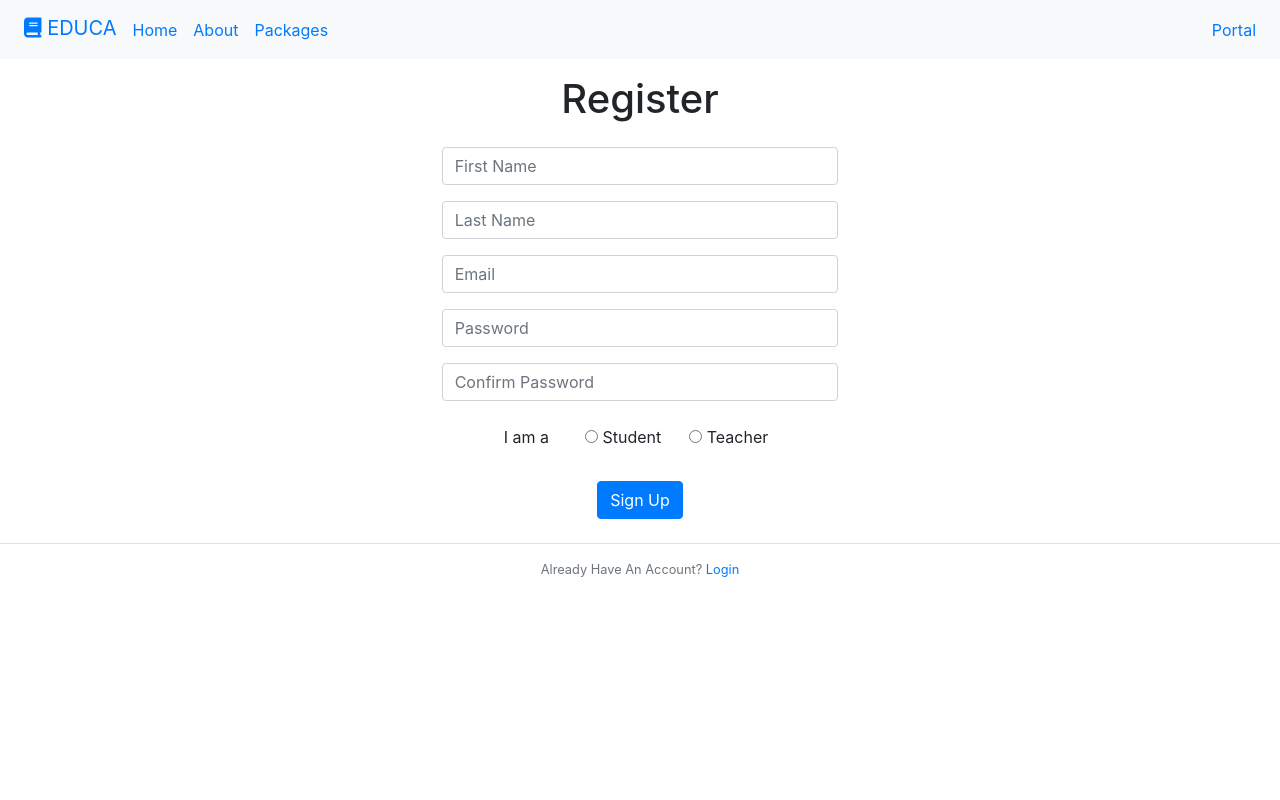
After one commit to javierpelayo/educa, a Flask app: page /register in a window 1280 px wide. The commit adds this page. Run offline with Flask 2, Linux system fonts and the light colour scheme; some libraries are stand-ins or nearby versions.

Commit message:
create form modules & register template

```diff
--- a/educa/forms.py
+++ b/educa/forms.py
@@ -1,2 +1,32 @@
-from wtforms import (Form, StringField, TextAreaField,
-                    PasswordField, validators)
+from flask_wtf import FlaskForm
+from wtforms import (StringField, PasswordField,
+                    SubmitField, BooleanField,
+                    RadioField)
+from wtforms.validators import DataRequired, Length, Email, EqualTo
+
+class RegistrationForm(FlaskForm):
+    first_name = StringField('First Name',
+                        validators=[DataRequired(),
+                        Length(min=1, max=20)])
+    last_name = StringField('Last Name',
+                        validators=[DataRequired(),
+                        Length(min=1, max=20)])
+    email = StringField('Email',
+                        validators=[DataRequired(),
+                        Email()])
+    password = PasswordField('Password',
+                            validators=[DataRequired()])
+    confirm_password = PasswordField('Confirm Password',
+                            validators=[DataRequired(),
+                            EqualTo('password')])
+    profession = RadioField('I am a', choices=[('Student', 'Student'), ('Teacher', 'Teacher')])
+    submit = SubmitField('Sign Up')
+
+class LoginForm(FlaskForm):
+    email = StringField('Email',
+                        validators=[DataRequired(),
+                        Email()])
+    password = PasswordField('Password',
+                            validators=[DataRequired()])
+    remember = BooleanField('Remember Me')
+    submit = SubmitField('Login')
--- a/educa/models.py
+++ b/educa/models.py
@@ -0,0 +1,3 @@
+from datetime import datetime
+from educa import db, login_manager
+from flask_login import UserMixin
--- a/educa/routes.py
+++ b/educa/routes.py
@@ -1,11 +1,14 @@
 from flask import (render_template,request,
                     redirect, url_for,
-                    session, logging)
+                    session, logging, current_app)
 from . import app, bcrypt
+from educa.filters import autoversion
+from educa.forms import RegistrationForm, LoginForm
 from functools import wraps
 
 # 1. MAIN STAGE - INTRODUCTION PAGES
 @app.route('/')
+@app.route('/home')
 def home():
     return render_template("home.html", title="Home")
 
@@ -21,3 +24,19 @@ def packages():
 @app.route('/portal')
 def portal():
     return render_template("portal.html", title="Portal")
+
+@app.route('/register', methods=['GET', 'POST'])
+def register():
+    form = RegistrationForm()
+    # if the form is validated on submit
+    if form.validate_on_submit():
+        return redirect(url_for('home'))
+    print(form.hidden_tag())
+    return render_template("register.html", title="Register",
+                            form=form)
+
+@app.route('/login')
+def login():
+    form = LoginForm()
+    return render_template("login.html", title="Login",
+                            form=form)
--- a/educa/static/style.css
+++ b/educa/static/style.css
@@ -1,6 +1,15 @@
-body {
+html, body {
   /* font-family: 'Montserrat', sans-serif;
    font-family: 'Open Sans', sans-serif; */
+   height: 100%;
+}
+
+.nowrap-line {
+  white-space: nowrap;
+}
+
+.extra-margin {
+  margin-top: 10rem;
 }
 
 .nav-link {
--- /dev/null
+++ b/educa/templates/register.html
@@ -0,0 +1,105 @@
+{% extends "layout.html" %}
+{% block content %}
+  <!-- Empty strings in action returns same url -->
+  <form class="needs-validation" method="POST" novalidate>
+    <!-- CSRF token protects against input attacks -->
+    {{ form.hidden_tag() }}
+    <div class="row justify-content-center my-3">
+      <h1 class="display-5">Register</h1>
+    </div>
+    <div class="form-group d-flex flex-column align-items-center">
+        <div class="col-8 col-md-6 col-lg-4 mb-3">
+          {% if form.first_name.errors %}
+            {{ form.first_name(class="form-control is-invalid", placeholder="First Name") }}
+            <div class="invalid-feedback">
+              {% for error in form.first_name.errors %}
+                <small>{{ error }}</small>
+              {% endfor %}
+            </div>
+          {% else %}
+            {{ form.first_name(class="form-control", placeholder="First Name") }}
+            <div class="valid-feedback">
+              <span>Looks Good!</span>
+            </div>
+          {% endif %}
+        </div>
+        <div class="col-8 col-md-6 col-lg-4 mb-3">
+          {% if form.last_name.errors %}
+            {{ form.last_name(class="form-control is-invalid", placeholder="Last Name") }}
+            <div class="invalid-feedback">
+              {% for error in form.last_name.errors %}
+                <small>{{ error }}</small>
+              {% endfor %}
+            </div>
+          {% else %}
+            {{ form.last_name(class="form-control", placeholder="Last Name") }}
+            <div class="valid-feedback">
+              <span>Looks Good!</span>
+            </div>
+          {% endif %}
+        </div>
+        <div class="col-8 col-md-6 col-lg-4 mb-3">
+          {% if form.email.errors %}
+            {{ form.email(class="form-control is-invalid", placeholder="Email") }}
+            <div class="invalid-feedback">
+              {% for error in form.email.errors %}
+                <small>{{ error }}</small>
+              {% endfor %}
+            </div>
+          {% else %}
+            {{ form.email(class="form-control", placeholder="Email") }}
+            <div class="valid-feedback">
+              <span>Looks Good!</span>
+            </div>
+          {% endif %}
+        </div>
+        <div class="col-8 col-md-6 col-lg-4 mb-3">
+          {% if form.password.errors %}
+            {{ form.password(class="form-control is-invalid", placeholder="Password") }}
+            <div class="invalid-feedback">
+              {% for error in form.password.errors %}
+                <small>{{ error }}</small>
+              {% endfor %}
+            </div>
+          {% else %}
+            {{ form.password(class="form-control", placeholder="Password") }}
+            <div class="valid-feedback">
+              <span>Looks Good!</span>
+            </div>
+          {% endif %}
+        </div>
+        <div class="col-8 col-md-6 col-lg-4 mb-2">
+          {% if form.confirm_password.errors %}
+            {{ form.confirm_password(class="form-control is-invalid", placeholder="Confirm Password") }}
+            <div class="invalid-feedback">
+              {% for error in form.confirm_password.errors %}
+                <small>{{ error }}</small>
+              {% endfor %}
+            </div>
+          {% else %}
+            {{ form.confirm_password(class="form-control", placeholder="Confirm Password") }}
+            <div class="valid-feedback">
+              <span>Looks Good!</span>
+            </div>
+          {% endif %}
+        </div>
+      </div>
+      <div class="d-flex justify-content-center">
+        <div class="mr-3">
+          <span>I am a</span>
+        </div>
+          {% for subfield in form.profession %}
+            <div class="form-check mr-2">
+              {{ subfield }}
+              {{ subfield.label }}
+            </div>
+          {% endfor %}
+      </div>
+      <div class="d-flex justify-content-center my-4">
+        {{ form.submit(class="btn btn-primary") }}
+      </div>
+  </form>
+  <div class="border-top pt-3 row justify-content-center">
+    <small class="text-muted mb-5">Already Have An Account? <a href="{{ url_for('login') }}">Login</a></small>
+  </div>
+{% endblock content %}
```
Also changed, not shown: educa/templates/login.html (added, +19 -0 lines), educa/templates/portal.html (+13 -1 lines).
